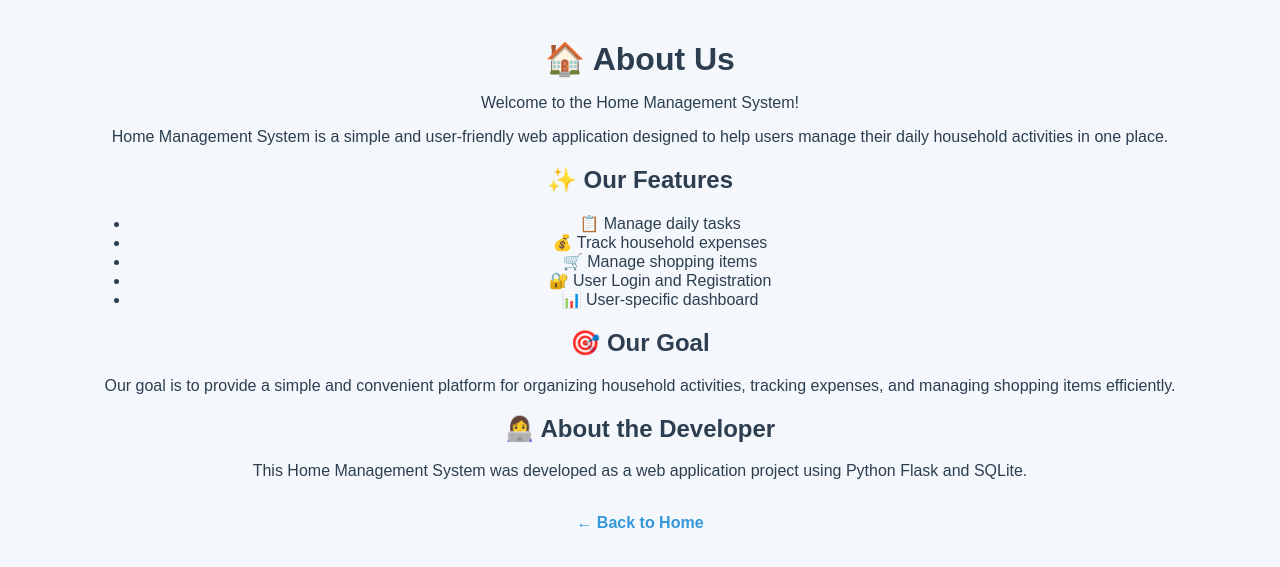
After one commit to vaishnavi757-g/HomeManagement, a Flask app: page /about in a window 1280 px wide. The commit adds this page. Shown: the top 567 px of the page. Run offline with Flask 3, Linux system fonts and the light colour scheme.

Commit message:
Add About Us functionality

```diff
--- a/app.py
+++ b/app.py
@@ -74,9 +74,6 @@ def init_db():
 
     conn.close()
 
-
-# Home page
-@app.route("/")
 # Home page
 @app.route("/")
 def home():
@@ -157,6 +154,9 @@ def home():
         recent_expenses=recent_expenses,
         recent_shopping=recent_shopping
     )
+@app.route("/about")
+def about():
+    return render_template("about.html")
 # Register
 @app.route("/register", methods=["GET", "POST"])
 def register():
--- /dev/null
+++ b/templates/about.html
@@ -0,0 +1,61 @@
+<!DOCTYPE html>
+<html lang="en">
+<head>
+    <meta charset="UTF-8">
+    <meta name="viewport" content="width=device-width, initial-scale=1.0">
+
+    <title>About Us - Home Management System</title>
+
+    <link rel="stylesheet"
+          href="{{ url_for('static', filename='style.css') }}">
+</head>
+
+<body>
+
+    <div class="container">
+
+        <h1>🏠 About Us</h1>
+
+        <p>
+            Welcome to the Home Management System!
+        </p>
+
+        <p>
+            Home Management System is a simple and user-friendly
+            web application designed to help users manage their
+            daily household activities in one place.
+        </p>
+
+        <h2>✨ Our Features</h2>
+
+        <ul>
+            <li>📋 Manage daily tasks</li>
+            <li>💰 Track household expenses</li>
+            <li>🛒 Manage shopping items</li>
+            <li>🔐 User Login and Registration</li>
+            <li>📊 User-specific dashboard</li>
+        </ul>
+
+        <h2>🎯 Our Goal</h2>
+
+        <p>
+            Our goal is to provide a simple and convenient platform
+            for organizing household activities, tracking expenses,
+            and managing shopping items efficiently.
+        </p>
+
+        <h2>👩‍💻 About the Developer</h2>
+
+        <p>
+            This Home Management System was developed as a web
+            application project using Python Flask and SQLite.
+        </p>
+
+        <br>
+
+        <a href="/" class="btn">← Back to Home</a>
+
+    </div>
+
+</body>
+</html>
--- a/templates/index.html
+++ b/templates/index.html
@@ -23,6 +23,10 @@
 
         <a href="/logout">
             <button>Logout</button>
+        </a>
+
+        <a href="/about">
+            <button>ℹ️ About Us</button>
         </a>
 
 
```
